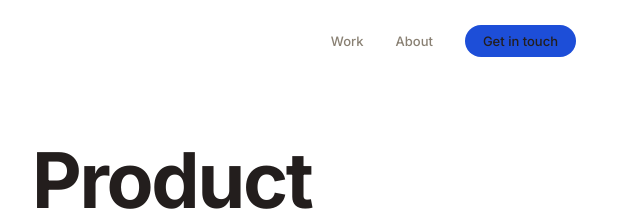
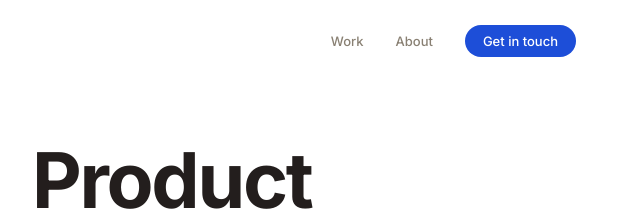
Before and after one commit to jacopoM18/test-website, a plain HTML site: page portfolio/index.html in a window 1280 px wide. In both pictures the pointer is over the link "Get in touch". Shown: the top 224 px of the page, 640-1280 px from the left. Drawn offline with Linux system fonts and the light colour scheme.

Commit message:
Fix Get in touch button hover text colour to white
Co-Authored-By: Claude Sonnet 4.6 <noreply@anthropic.com>

```diff
--- a/portfolio/css/style.css
+++ b/portfolio/css/style.css
@@ -56,7 +56,7 @@ ul { list-style: none; }
 .nav__links a { font-size: 13px; font-weight: 500; color: var(--muted); transition: color 0.2s; }
 .nav__links a:hover { color: var(--ink); }
 .nav__links .btn-nav { background: var(--blue); color: var(--white); padding: 8px 18px; border-radius: 100px; font-size: 13px; font-weight: 500; transition: background 0.2s; }
-.nav__links .btn-nav:hover { background: #1D4ED8; }
+.nav__links .btn-nav:hover { background: #1D4ED8; color: var(--white); }
 
 /* ─── Buttons ────────────────────────────────── */
 .btn {
```
